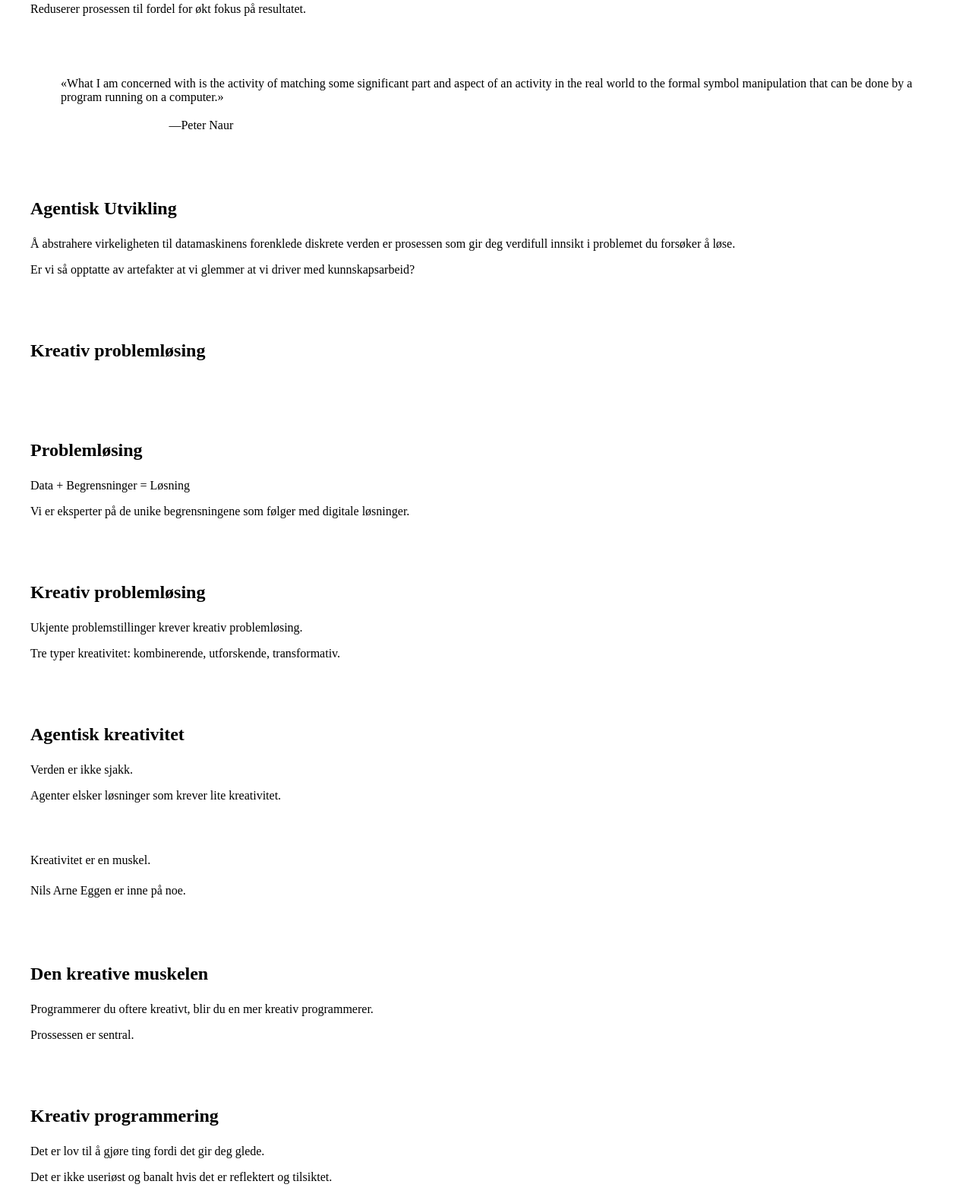
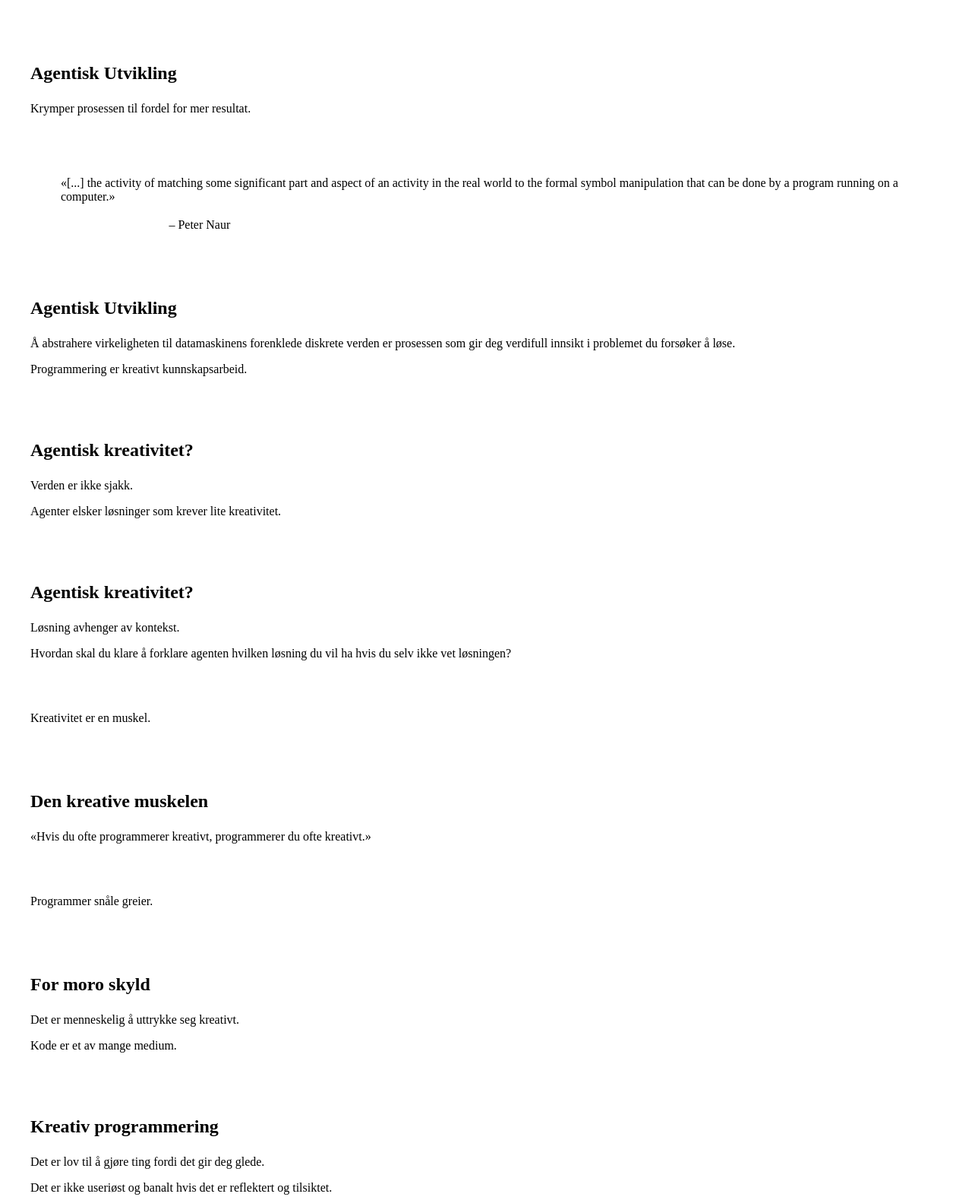
Before and after one commit to mollerse/fun-in-age-of-ai-presentation, a website built with Vite: page index.html in a window 1280 px wide. Shown: the part 1202-2777 px from the top of the page at 76% size. Built offline with nearby package versions, Linux system fonts and the light colour scheme; files whose address does not match are found by name; what reveal.js would draw is missing.

Commit message:
fix: justeringer

```diff
--- a/index.html
+++ b/index.html
@@ -187,7 +187,6 @@
 <body>
   <div class="reveal">
     <div class="slides">
-      <!-- Intro -->
       <section class="center">
         <h1>Programmering for moro skyld</h1>
         <p class="subtitle">i KI-alderen</p>
@@ -195,18 +194,21 @@
         <p class="small">Refill 2026</p>
       </section>
       <section class="center">
+        <h2>Hvorfor?</h2>
+      </section>
+      <section class="center">
         <blockquote>
           «[Han] scorer ofte mål fordi han ofte scorer mål.»
         </blockquote>
-        <p class="fragment">—Nils Arne Eggen</p>
+        <p class="fragment">&ndash; Nils Arne Eggen</p>
       </section>
       <section class="standard">
         <h2>Godfoten</h2>
-        <p>Programmerer du mye, blir du bedre til å programmere.</p>
+        <p>Hvis du vil bli flinkere til noe, bør du gjøre det oftere.</p>
         <p class="fragment">«Det du ofte programmerer, programmerer du ofte.»</p>
       </section>
       <section class="center">
-        <h2>Programmering?</h2>
+        <h2 class="fragment">Programmering?</h2>
       </section>
       <section class="center">
         <blockquote>
@@ -214,7 +216,7 @@
           by which the programmers form or achieve a certain kind of insight,
           a theory, of the matters at hand.»
         </blockquote>
-        <p>—Peter Naur</p>
+        <p>&ndash; Peter Naur</p>
       </section>
       <section class="standard">
         <h2>Teoribygging</h2>
@@ -226,15 +228,15 @@
       </section>
       <section class="standard">
         <h2>Agentisk Utvikling</h2>
-        <p>Reduserer prosessen til fordel for økt fokus på resultatet.</p>
+        <p>Krymper prosessen til fordel for mer resultat.</p>
       </section>
       <section class="center">
         <blockquote>
-          «What I am concerned with is the activity of matching some significant part and aspect
-          of an activity in the real world to the formal symbol manipulation that can be done
-          by a program running on a computer.»
+          «[...] the activity of matching some significant part and aspect of an activity
+          in the real world to the formal symbol manipulation that can be done by a program
+          running on a computer.»
         </blockquote>
-        <p>—Peter Naur</p>
+        <p>&ndash; Peter Naur</p>
       </section>
       <section class="standard">
         <h2>Agentisk Utvikling</h2>
@@ -243,58 +245,53 @@
           prosessen som gir deg verdifull innsikt i problemet du forsøker å løse.
         </p>
         <p class="fragment">
-          Er vi så opptatte av artefakter at vi glemmer at vi driver med kunnskapsarbeid?
+          Programmering er kreativt kunnskapsarbeid.
+        </p>
+      </section>
+      <section class="standard">
+        <h2>Agentisk kreativitet?</h2>
+        <p>Verden er ikke sjakk.</p>
+        <p class="fragment">Agenter elsker løsninger som krever lite kreativitet.</p>
+      </section>
+      <section class="standard">
+        <h2>Agentisk kreativitet?</h2>
+        <p>Løsning avhenger av kontekst.</p>
+        <p class="fragment">
+          Hvordan skal du klare å forklare agenten hvilken løsning
+          du vil ha hvis du selv ikke vet løsningen?
         </p>
       </section>
       <section class="center">
-        <h2>Kreativ problemløsing</h2>
-      </section>
-      <section class="standard">
-        <h2>Problemløsing</h2>
-        <p>Data + Begrensninger = Løsning</p>
-        <p class="fragment">
-          Vi er eksperter på de unike begrensningene som følger med digitale løsninger.
-        </p>
-      </section>
-      <section class="standard">
-        <h2>Kreativ problemløsing</h2>
-        <p>Ukjente problemstillinger krever kreativ problemløsing.</p>
-        <p class="fragment">
-          Tre typer kreativitet: kombinerende, utforskende, transformativ.
-        </p>
-      </section>
-      <section class="standard">
-        <h2>Agentisk kreativitet</h2>
-        <p>Verden er ikke sjakk.</p>
-        <p class="fragment">Agenter elsker løsninger som krever lite kreativitet.</p>
-      </section>
-      <section class="center">
         <p>Kreativitet er en muskel.</p>
-        <p class="fragment">Nils Arne Eggen er inne på noe.</p>
       </section>
       <section class="standard">
         <h2>Den kreative muskelen</h2>
-        <p>Programmerer du oftere kreativt, blir du en mer kreativ programmerer.</p>
-        <p class="fragment">Prossessen er sentral.</p>
+        <p>«Hvis du ofte programmerer kreativt, programmerer du ofte kreativt.»</p>
       </section>
-      <section class="standard">
-        <h2>Kreativ programmering</h2>
-        <p>Det er lov til å gjøre ting fordi det gir deg glede.</p>
-        <p class="fragment">Det er ikke useriøst og banalt hvis det er reflektert og tilsiktet.</p>
+      <section class="center">
+        <p class="fragment">Programmer snåle greier.</p>
       </section>
       <section class="standard">
         <h2>For moro skyld</h2>
         <p>Det er menneskelig å uttrykke seg kreativt.</p>
         <p class="fragment">Kode er et av mange medium.</p>
       </section>
-      <section class="center">
-        <p>Programmer greier fordi du synes det er gøy.</p>
+      <section class="standard">
+        <h2>Kreativ programmering</h2>
+        <p class="fragment">Det er lov til å gjøre ting fordi det gir deg glede.</p>
+        <p class="fragment">Det er ikke useriøst og banalt hvis det er reflektert og tilsiktet.</p>
       </section>
       <section class="center">
-        <p>Programmer greier fordi du er nysgjerrig.</p>
+        <p>Programmer snåle greier fordi du synes det er gøy.</p>
       </section>
       <section class="center">
-        <p>Programmer greier bare fordi.</p>
+        <p>Programmer snåle greier fordi du er nysgjerrig.</p>
+      </section>
+      <section class="center">
+        <p>Programmer snåle greier fordi du synes React er the bee's knees.</p>
+      </section>
+      <section class="center">
+        <p>Veien er målet. Prosessen er veien.</p>
       </section>
       <section class="standard">
         <h2>Linker</h2>
```
Also changed, not shown: dist/refill2026/index.html.
